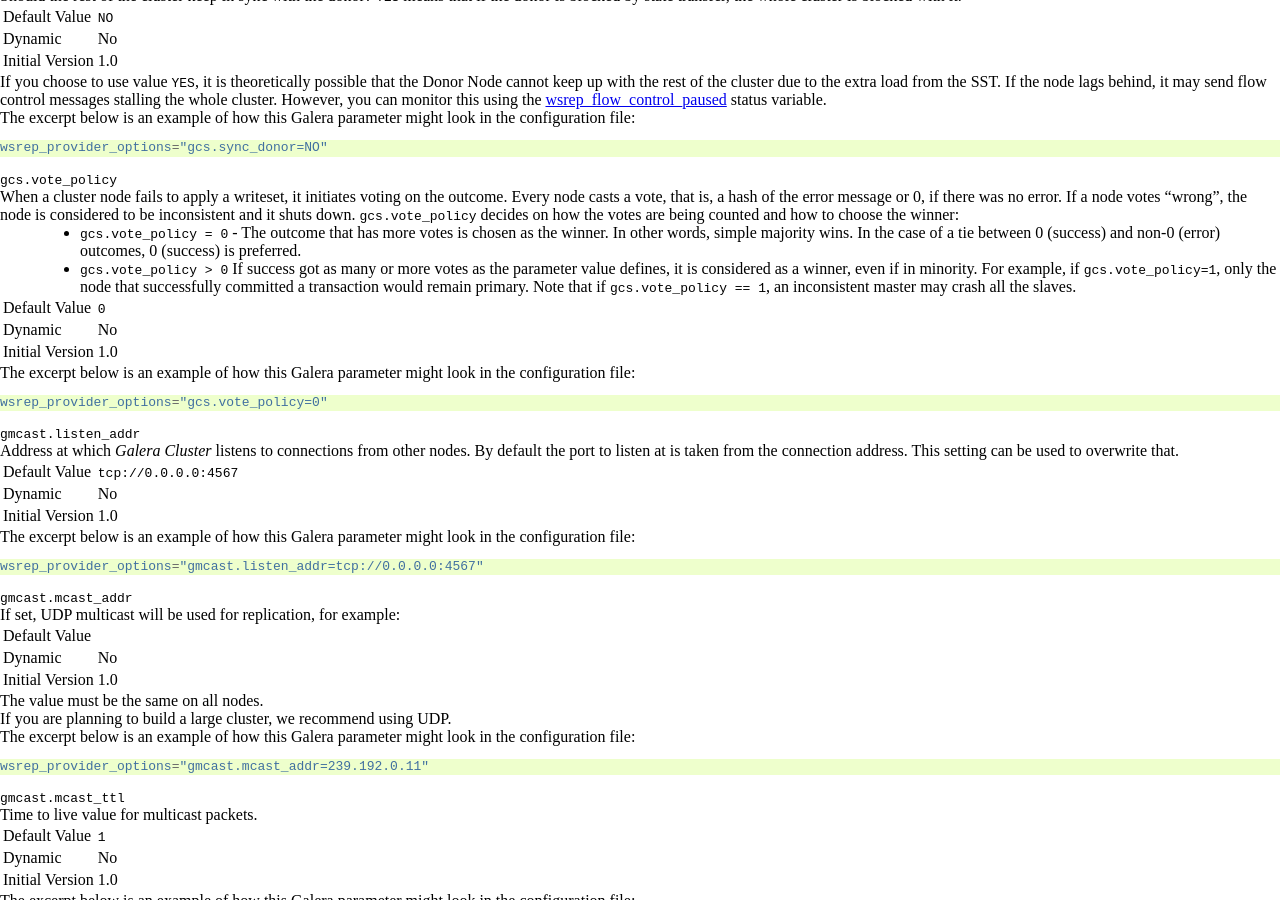
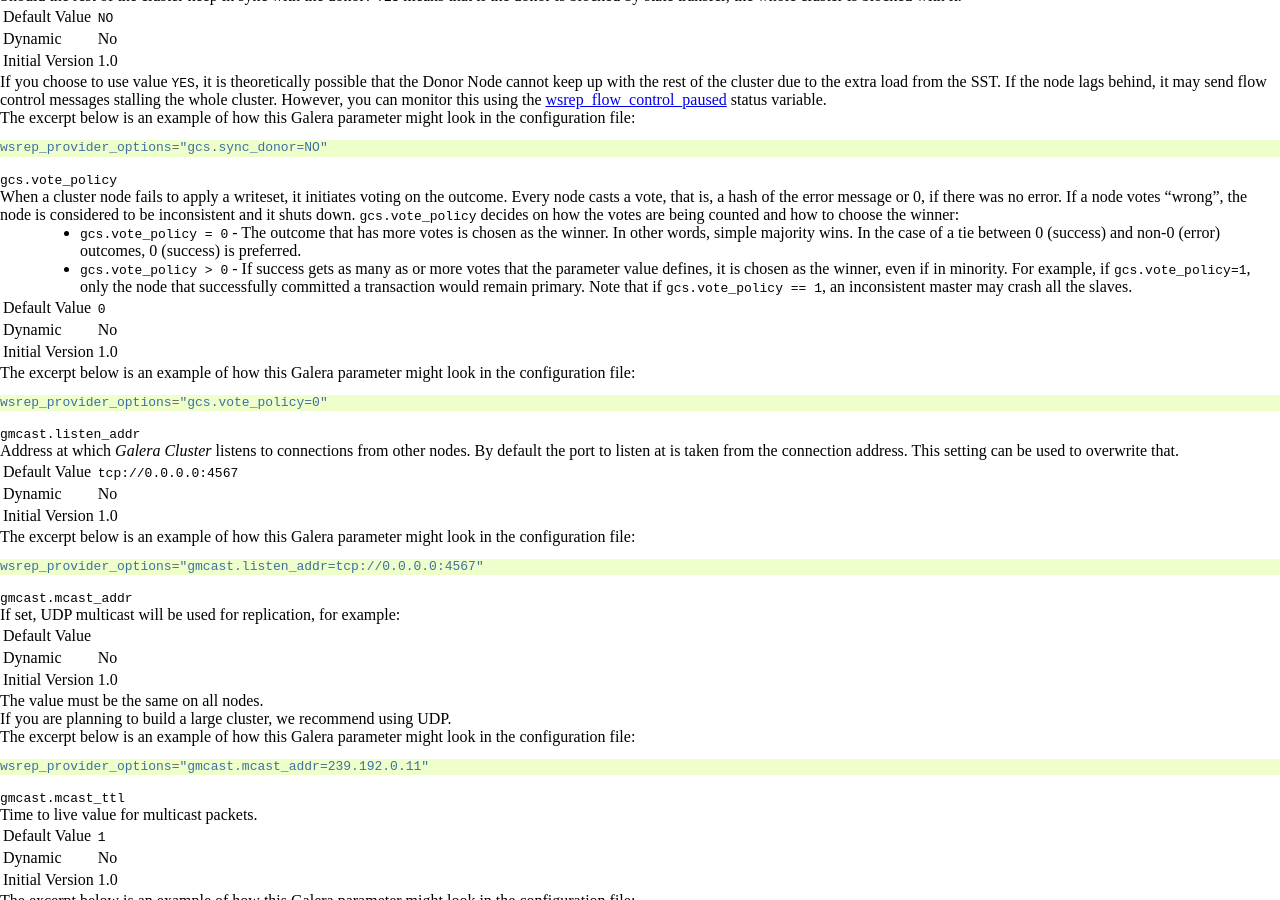
Before and after one commit to codership/documentation, a Sphinx documentation site: the page built from galeracluster/source/documentation/galera-parameters.rst, in a window 1280 px wide and 900 px high, scrolled down 10809 px. Built offline with Sphinx 7.4.7, drawn with Linux system fonts in a browser that asks for light colours; comment, search, counter and statistics services are not loaded.

Commit message:
Default value in the summary table fixed. Wording made more consistent.

```diff
--- a/galeracluster/source/documentation/galera-parameters.rst
+++ b/galeracluster/source/documentation/galera-parameters.rst
@@ -1269,7 +1269,7 @@ The excerpt below is an example of how this Galera parameter might look in the c
 When a cluster node fails to apply a writeset, it initiates voting on the outcome. Every node casts a vote, that is, a hash of the error message or 0, if there was no error. If a node votes "wrong", the node is considered to be inconsistent and it shuts down. ``gcs.vote_policy`` decides on how the votes are being counted and how to choose the winner:
 
 - ``gcs.vote_policy = 0`` - The outcome that has more votes is chosen as the winner. In other words, simple majority wins. In the case of a tie between 0 (success) and non-0 (error) outcomes, 0 (success) is preferred.
-- ``gcs.vote_policy > 0`` If success got as many or more votes as the parameter value defines, it is considered as a winner, even if in minority. For example, if ``gcs.vote_policy=1``, only the node that successfully committed a transaction would remain primary. Note that if ``gcs.vote_policy == 1``, an inconsistent master may crash all the slaves.
+- ``gcs.vote_policy > 0`` - If success gets as many as or more votes that the parameter value defines, it is chosen as the winner, even if in minority. For example, if ``gcs.vote_policy=1``, only the node that successfully committed a transaction would remain primary. Note that if ``gcs.vote_policy == 1``, an inconsistent master may crash all the slaves.
 
 .. csv-table::
    :class: doc-options
```
Also changed, not shown: other parts of galeracluster/source/documentation/galera-parameters.rst (+1 -1 lines).
